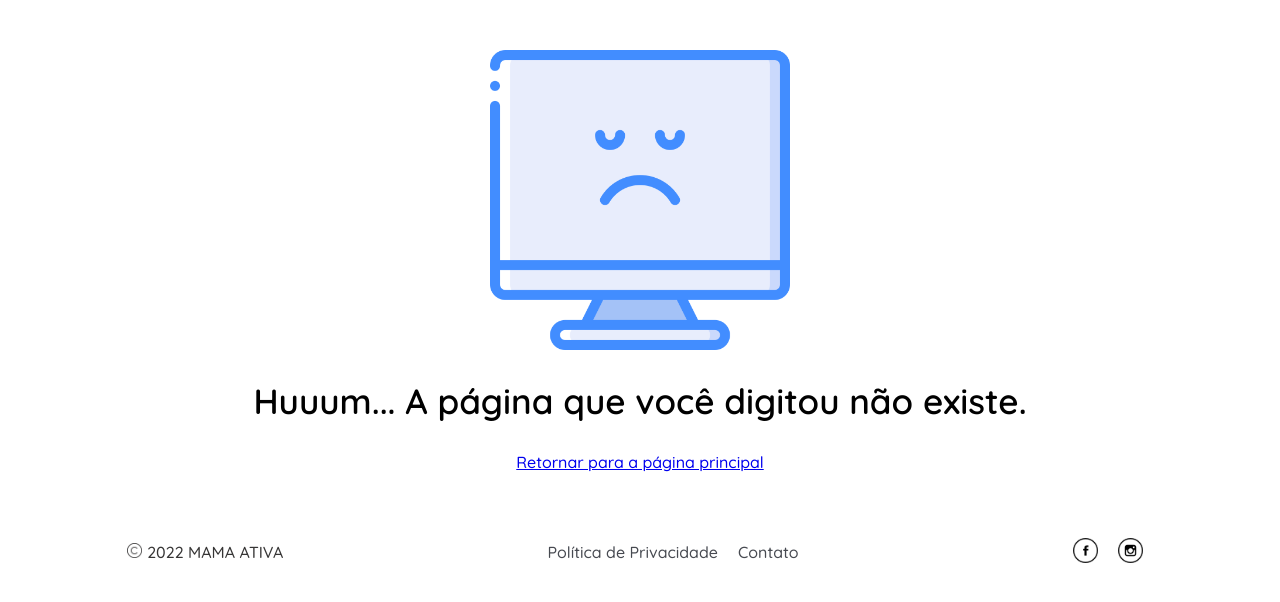
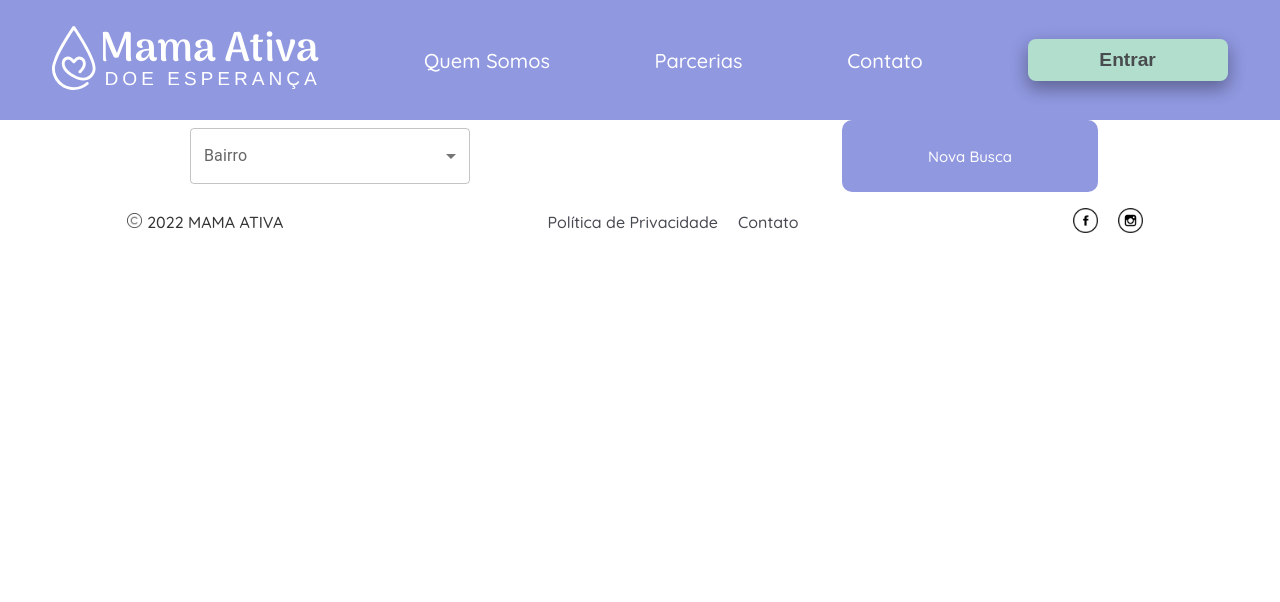
Before and after one commit to hannatty/mama_ativa, a React (Create React App) app: page /lista in a window 1280 px wide. Shown: the top 602 px of the page. Built offline with nearby package versions, Linux system fonts and the light colour scheme; a web font is replaced by a local one.

Commit message:
Lista de Bancos

```diff
--- a/src/Router.js
+++ b/src/Router.js
@@ -10,6 +10,7 @@ import Footer from "./components//Layout/Footer";
 import Contato from "./pages/Contato";
 import ResponseContact from "./pages/Contato/ResponseContact";
 import Bank from "./pages/Doacao/Banco/Banco";
+import ListBank from "./pages/Doacao/Banco/Lista";
 
 const Router = () => {
   return (
@@ -24,6 +25,7 @@ const Router = () => {
         <Route path="/minhasdoacoes" element={<MinhasDoacoes />} />
         <Route path="/comodoar" element={<ComoDoar />} />
         <Route path="/banco" element={<Bank />} />
+        <Route path="/lista" element={<ListBank />} />
         <Route path="*" element={<Erro />} />
 
       </Routes>
--- a/src/pages/Doacao/Banco/Lista.js
+++ b/src/pages/Doacao/Banco/Lista.js
@@ -0,0 +1,102 @@
+import React, { useState } from "react"
+import { useTheme } from '@mui/material/styles';
+import Box from '@mui/material/Box';
+import OutlinedInput from '@mui/material/OutlinedInput';
+import InputLabel from '@mui/material/InputLabel';
+import MenuItem from '@mui/material/MenuItem';
+import FormControl from '@mui/material/FormControl';
+import Select from '@mui/material/Select';
+import Chip from '@mui/material/Chip';
+import Principal from "../../../components/Layout/Menu/Principal";
+
+
+const ITEM_HEIGHT = 48;
+const ITEM_PADDING_TOP = 8;
+const MenuProps = {
+    PaperProps: {
+        style: {
+            maxHeight: ITEM_HEIGHT * 4.5 + ITEM_PADDING_TOP,
+            width: 250,
+        },
+    },
+};
+
+const names = [
+    'Aflitos',
+    'Afogados',
+    'Boa Viagem',
+    'Boa Vista',
+    'Campo Grande',
+    'Casa Amarela',
+    'Espinheiro',
+    'Graças',
+    'Ilha do Leite',
+    'Jardim São Paulo',
+];
+
+function getStyles(name, personName, theme) {
+    return {
+        fontWeight:
+            personName.indexOf(name) === -1
+                ? theme.typography.fontWeightRegular
+                : theme.typography.fontWeightMedium,
+    };
+}
+export default function ListBank() {
+
+    const theme = useTheme();
+    const [personName, setPersonName] = React.useState([]);
+
+    const handleChange = (event) => {
+        const {
+            target: { value },
+        } = event;
+        setPersonName(
+            // On autofill we get a stringified value.
+            typeof value === 'string' ? value.split(',') : value,
+        );
+    };
+    return (
+        <div>
+            <Principal />
+            <div className="d-flex">
+                <div className="form-location-list">
+                    <FormControl sx={{ m: 1, width: 280 }}>
+                        <InputLabel id="demo-multiple-chip-label">Bairro</InputLabel>
+                        <Select
+                            labelId="demo-multiple-chip-label"
+                            id="demo-multiple-chip"
+                            multiple
+                            value={personName}
+                            onChange={handleChange}
+                            input={<OutlinedInput id="select-multiple-chip" label="Chip" />}
+                            renderValue={(selected) => (
+                                <Box sx={{ display: 'flex', flexWrap: 'wrap', gap: 0.5 }}>
+                                    {selected.map((value) => (
+                                        <Chip key={value} label={value} />
+                                    ))}
+                                </Box>
+                            )}
+                            MenuProps={MenuProps}
+                        >
+                            {names.map((name) => (
+                                <MenuItem
+                                    key={name}
+                                    value={name}
+                                    style={getStyles(name, personName, theme)}
+                                >
+                                    {name}
+                                </MenuItem>
+                            ))}
+                        </Select>
+                    </FormControl>
+
+                </div>
+
+                     <button align="center" className="button-list">Nova Busca</button>
+
+            </div>
+
+        </div>
+    )
+}
--- a/src/pages/Doacao/Banco/styles.css
+++ b/src/pages/Doacao/Banco/styles.css
@@ -59,7 +59,7 @@
     position: absolute;
     top: 50%;
     /* ou o valor desejado */
-    right: 0;
+    right: 100px;
     transform: translateY(-50%);
     width: 35%;
     height: 69%;
@@ -106,8 +106,6 @@
     font-style: normal;
     font-weight: 400;
     font-size: 18px;
-
-
     color: #737777;
 
 }
@@ -127,3 +125,15 @@
     margin: 30px;
     margin-top: 0%;
 }
+.button-list {
+    display: block;
+    width: 20%;
+    padding: 3px;
+    background-color: #9098e0;
+    color: #fff;
+    font-size: 15px;
+    border: 10px;
+    text-align: center;
+    border-radius: 10px;
+    margin-top: 0%;
+}
```
